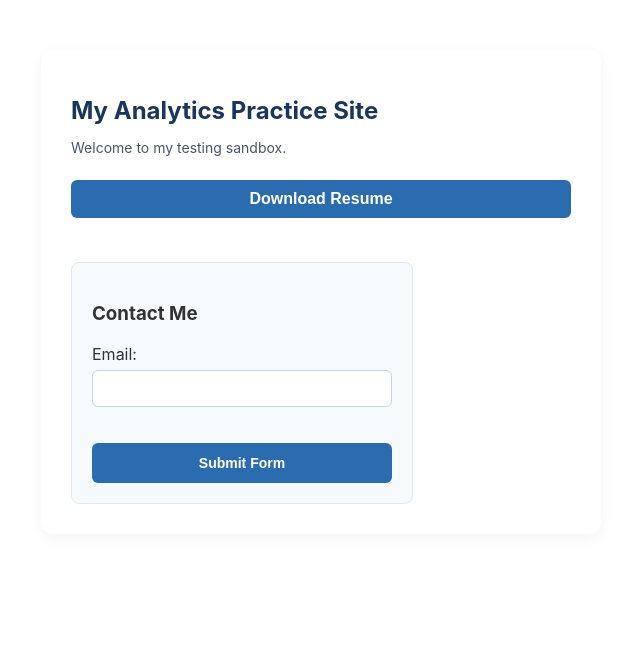
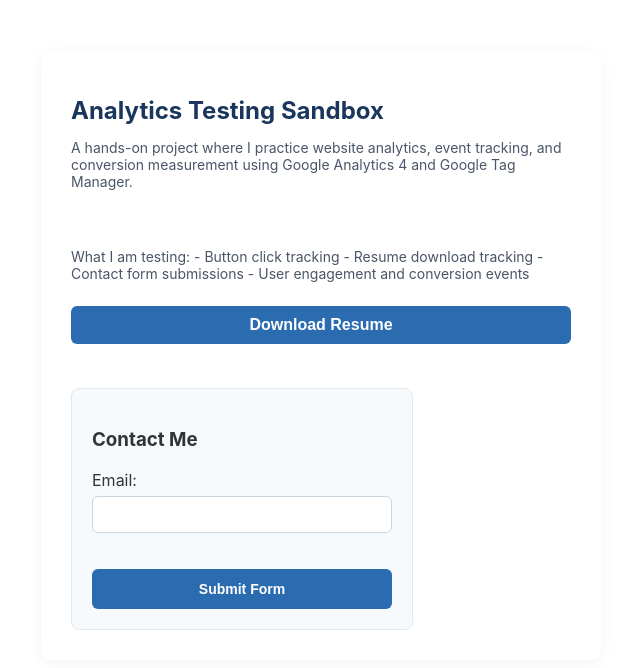
Before and after one commit to sneharkumar/sandbox, a plain HTML site: page index.html in a window 1280 px wide. Shown: the whole page, without its empty margins (319-959 px from the left). Drawn offline with Linux system fonts and the light colour scheme.

Commit message:
Update index.html

```diff
--- a/index.html
+++ b/index.html
@@ -4,7 +4,9 @@
     <meta charset="UTF-8">
     <meta name="viewport" content="width=device-width, initial-scale=1.0">
     <title>My Marketing Sandbox</title>
-<script async src="https://www.googletagmanager.com/gtm.js?id=GTM-NLN3L7RM"></script>
+
+    <script async src="https://www.googletagmanager.com/gtm.js?id=GTM-NLN3L7RM"></script>
+
     <style>
     body {
         font-family: -apple-system, BlinkMacSystemFont, "Segoe UI", Roboto, sans-serif;
@@ -58,8 +60,14 @@
   function gtag(){dataLayer.push(arguments);}
   gtag('js', new Date());
 </script>
-    <h1>My Analytics Practice Site</h1>
-    <p>Welcome to my testing sandbox.</p>
+    <h1>Analytics Testing Sandbox</h1>
+    <p>A hands-on project where I practice website analytics, event tracking, and conversion measurement using Google Analytics 4 and Google Tag Manager.</p>
+<br>
+    <p>What I am testing:
+- Button click tracking
+- Resume download tracking
+- Contact form submissions
+- User engagement and conversion events </p>
 
     <!-- Button for click tracking practice -->
     <button id="download-resume-btn" style="padding: 10px 20px; font-size: 16px;">Download Resume</button>
```
